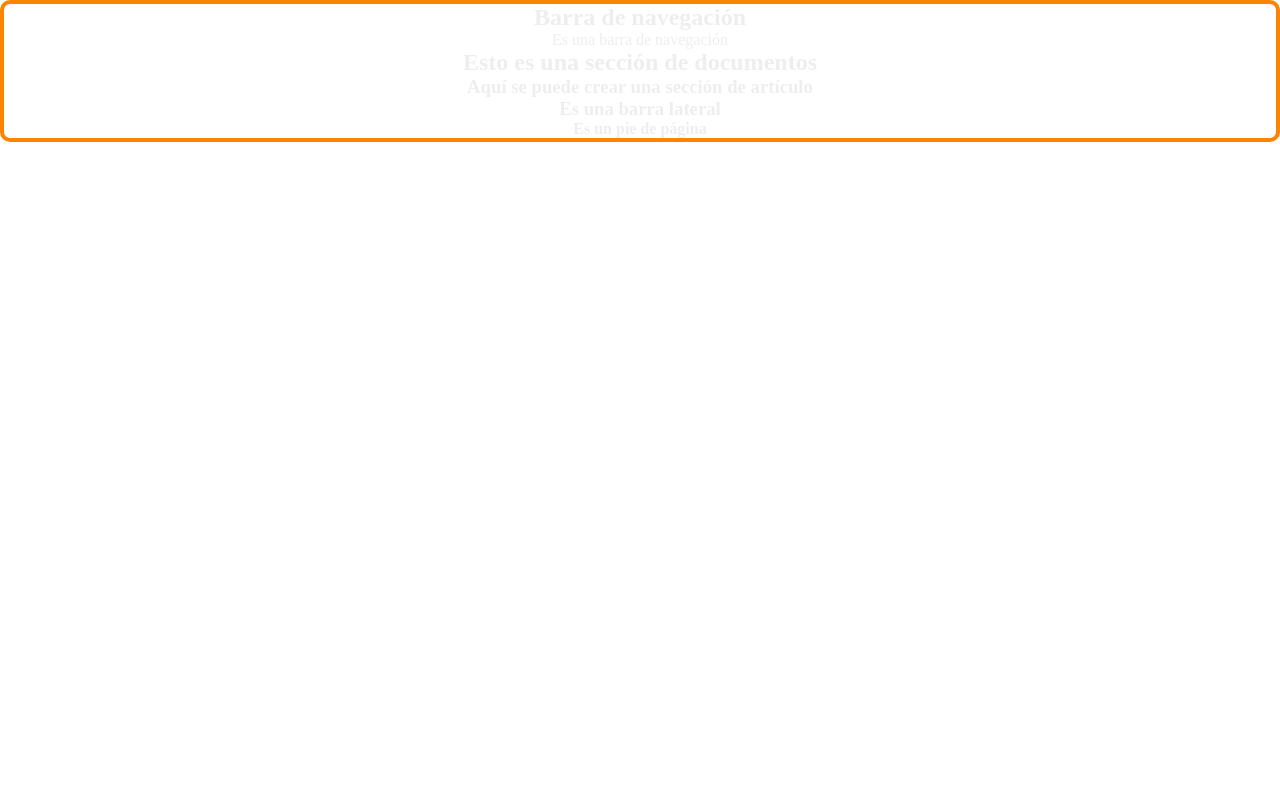
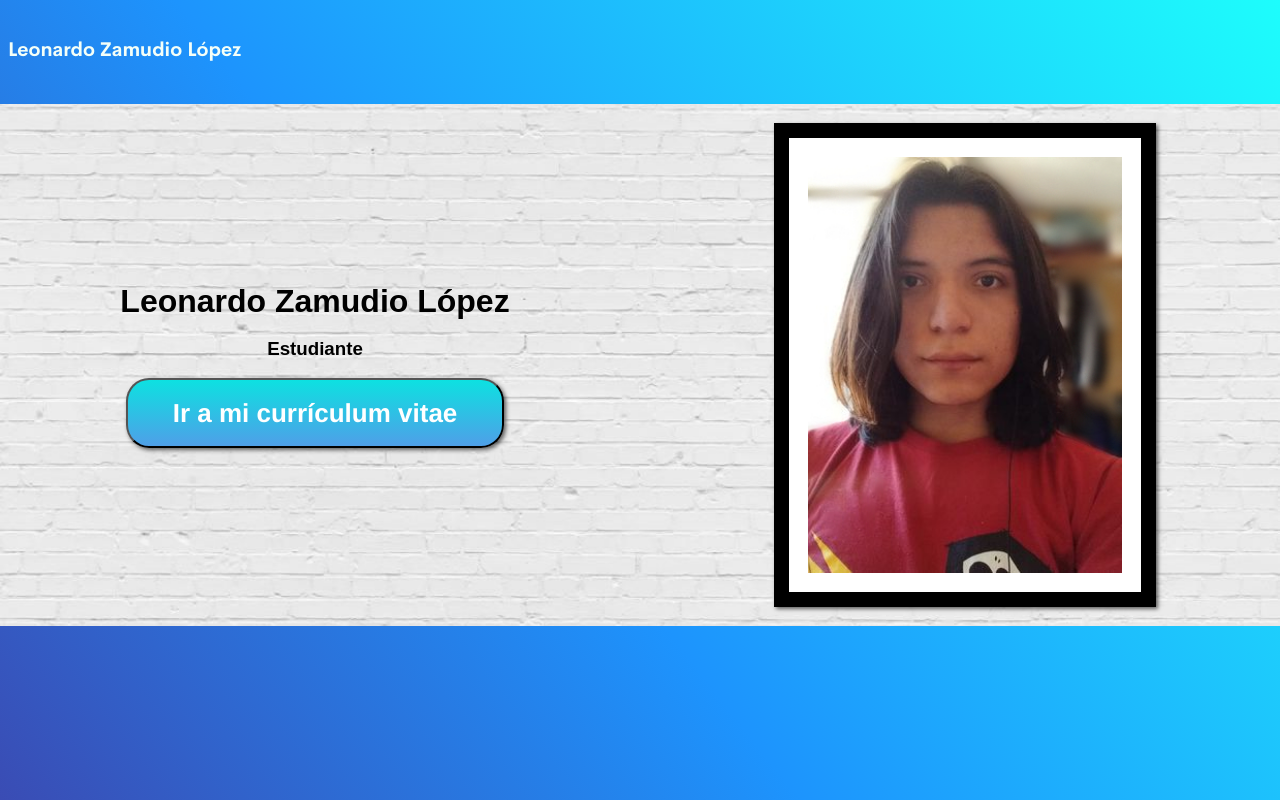
Before and after one commit to leonardo-zamudio-lopez/4iv7-psw-zamudio-lopez-leonardo, a plain HTML site: page index.html in a window 1280 px wide. Drawn offline with Linux system fonts and the light colour scheme.

Commit message:
pagina para entrar

```diff
--- a/css/masterstyle.css
+++ /dev/null
@@ -1,15 +0,0 @@
-*{
-    padding: 0;
-    margin: 0;
-    color: #eee;
-    text-align: center;
-}
-
-html, body{
-    background-color: white;
-}
-
-.main-container{
-    border: 4px solid #fb8500;
-    border-radius: 10px;
-}
--- /dev/null
+++ b/css/style.css
@@ -0,0 +1,65 @@
+*{
+    padding: 0%;
+    margin: 0%;
+}
+
+body{
+    font-family: Arial, Helvetica, sans-serif;
+}
+
+header{
+    background: rgb(58,76,180);
+    background: linear-gradient(52deg, rgba(58,76,180,1) 0%, rgba(29,148,253,1) 42%, rgba(29,253,252,1) 100%);
+    height: 100vh;
+}
+
+main{
+    background-image: url(../img/fondo.jpg);
+    background-repeat: no-repeat;
+    background-size: 100%;
+}
+
+#content{
+    display: grid;
+    grid-template-columns: 1fr 1fr;
+    grid-gap: 20px;
+}
+
+.image img{
+    top: 0;
+    bottom: 0;
+    left: 0;
+    right: 0;
+    max-width: 314px;
+    width: 100%;
+    margin: 19px;
+    background: #fff;
+    padding: 19px;
+    border-style: solid;
+    border-width: 15px;
+    border-top-color: lighten(#000, 20%);
+    border-right-color: lighten(#000, 0%);
+    border-bottom-color: lighten(#000, 20%);
+    border-left-color: lighten(#000, 0%);
+    box-shadow: 2px 2px 4px rgba(0,0,0,.6);
+    display: block;
+    margin-left: auto;
+    margin-right: auto;
+}
+
+.text{
+    margin: auto;
+    text-align: center;
+}
+
+button{
+    background: #0de1e1;
+    background: linear-gradient(#0de1e1, #4f9fe8);
+    border-radius: 23px;
+    padding: 20px 45px;
+    color: #ffffff;
+    display: inline-block;
+    font: normal bold 26px/1 "Helvetica", sans-serif;
+    text-align: center;
+    box-shadow: 2px 2px 4px rgba(0,0,0,.6);
+}
--- a/index.html
+++ b/index.html
@@ -4,27 +4,38 @@
     <meta charset="UTF-8">
     <meta http-equiv="X-UA-Compatible" content="IE=edge">
     <meta name="viewport" content="width=device-width, initial-scale=1.0">
-    <title>HTML 5 El futuro</title>
-    <link rel="stylesheet" href="css/masterstyle.css">
+    <title>Currículum Vitae</title>
+    <link rel="stylesheet" href="css/style.css">
 </head>
 <body>
-    <div class="main-container">
-    <nav>
-        <h1>Barra de navegación</h1>
-        <p>Es una barra de navegación</p>
-    </nav>
-    <section>
-        <h2>Esto es una sección de documentos</h2>
-        <article>
-            <h3>Aquí se puede crear una sección de artículo</h3>
-        </article>
-        <aside>
-            <h3>Es una barra lateral</h3>
-        </aside>
-    </section>
-    <footer>
-        <h4>Es un pie de página</h4>
-    </footer>
+    <div id="main-container">
+        <header>
+            <div id="logo">
+                <ul>
+                    <li id="logotipo">
+                        <a href="#">
+                            <img src="img/logotipo.png" />
+                        </a>
+                    </li>
+                </ul>
+            </div>
+            <main>
+                <div id="content">
+                    <div class="text">
+                        <h1>Leonardo Zamudio López</h1>
+                        <br>
+                        <h3>Estudiante</h3>
+                        <br>
+                        <p>
+                            <button>Ir a mi currículum vitae</button>
+                        </p>
+                    </div>
+                    <div class="image">
+                        <img src="img/imagen_2021-03-09_131934.jpg" width="400" />
+                    </div>
+                </div>
+            </main>
+        </header>
     </div>
 </body>
 </html>
```
Also changed, not shown: img/fondo.jpg (added), img/header.jpg (added), img/imagen_2021-03-09_131934.jpg (added), img/logotipo.png (added).
